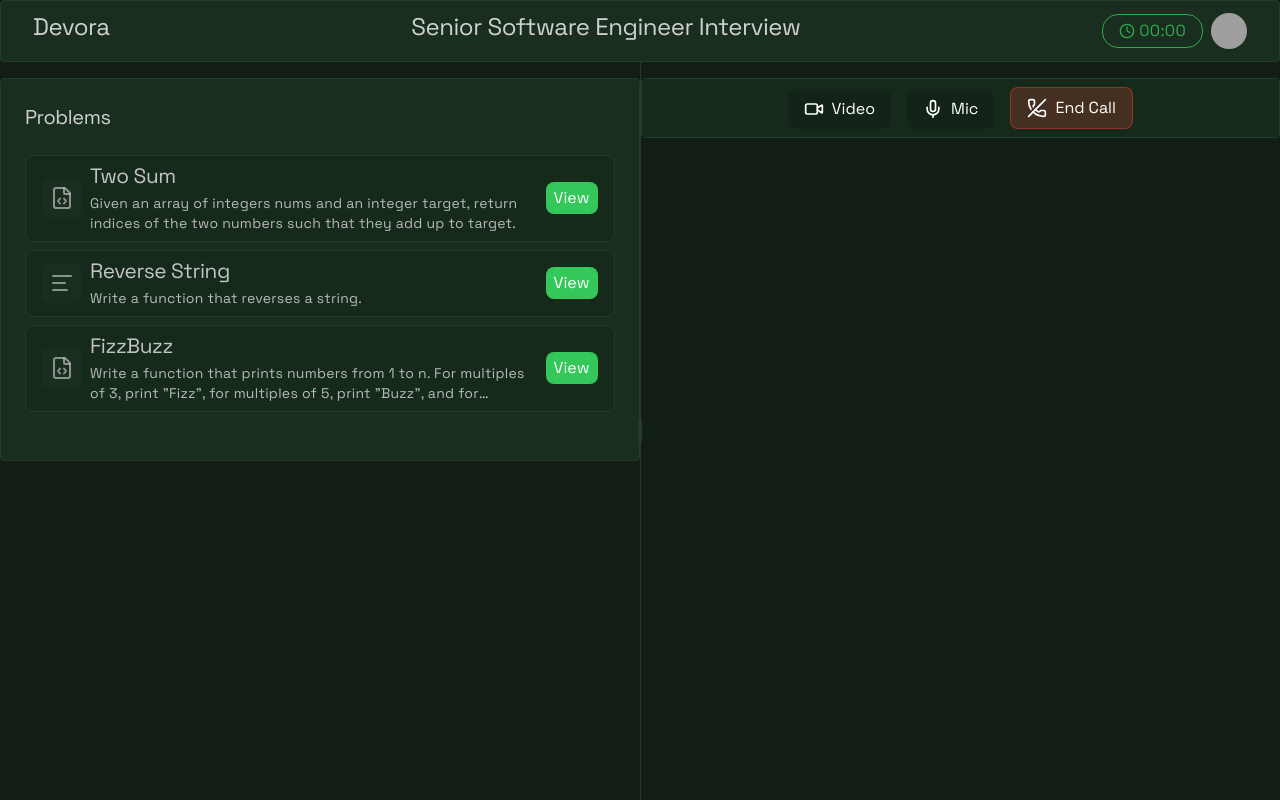
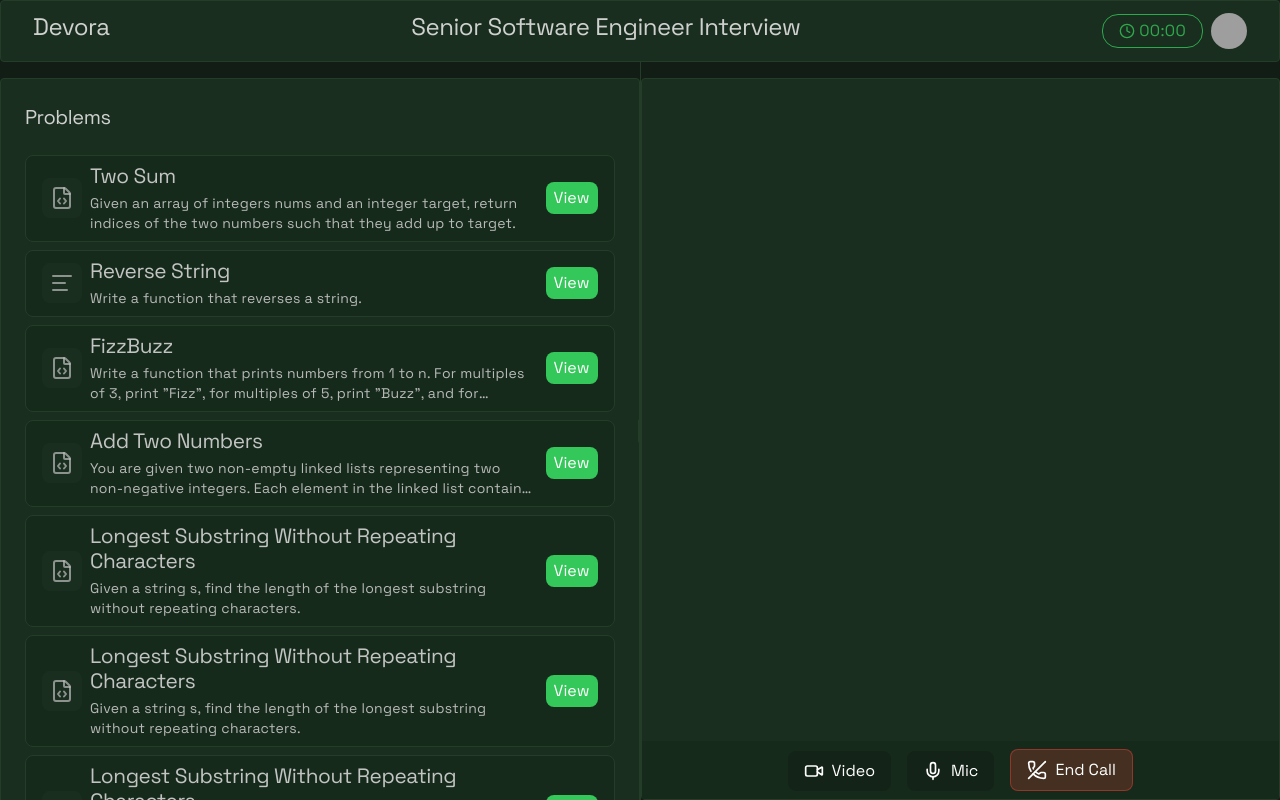
Before and after one commit to AtwolfOG/devora, a Next.js app in the folder frontend/: page /room/1 in a window 1280 px wide. Built offline with nearby package versions, Linux system fonts and the light colour scheme; grey boxes are pictures that could not be loaded.

Commit message:
added desktopUi to the interview page

```diff
--- a/frontend/app/room/[id]/page.tsx
+++ b/frontend/app/room/[id]/page.tsx
@@ -1,6 +1,7 @@
 "use client"
 
 import { ResizableHandle, ResizablePanel, ResizablePanelGroup } from "@/components/ui/resizable";
+import { cn } from "@/lib/utils";
 import { useCheckWindowDimension } from "@/lib/windowDimesion";
 import { Editor } from "@monaco-editor/react"
 import { ArrowLeft, Check, Clock, FileCode, Mic, PhoneOff, Play, TextIcon, Trash2, Video } from "lucide-react"
@@ -49,7 +50,40 @@ const testData: Problem[] = [
         type: "code",
         boilerplateCode: "",
         language: "python"
-    }
+    },
+    {
+        id: "4",
+        title: "Add Two Numbers",
+        description: "You are given two non-empty linked lists representing two non-negative integers. Each element in the linked list contains a single digit. The digits are stored in reverse order, and each of their nodes contains a single digit. Add the two numbers and return the sum as a linked list.\n\n You may assume the two numbers do not contain any leading zero, except the number 0 itself.",
+        type: "code",
+        boilerplateCode: "",
+        language: "python"
+    },
+    {
+        id: "5",
+        title: "Longest Substring Without Repeating Characters",
+        description: "Given a string s, find the length of the longest substring without repeating characters.",
+        type: "code",
+        boilerplateCode: "",
+        language: "python"
+    },
+    {
+        id: "6",
+        title: "Longest Substring Without Repeating Characters",
+        description: "Given a string s, find the length of the longest substring without repeating characters.",
+        type: "code",
+        boilerplateCode: "",
+        language: "python"
+    },
+    {
+        id: "7",
+        title: "Longest Substring Without Repeating Characters",
+        description: "Given a string s, find the length of the longest substring without repeating characters.",
+        type: "code",
+        boilerplateCode: "",
+        language: "python"
+    },
+
 ]
 export default function RoomPage(){
     const isMobile = useCheckWindowDimension(1024);
@@ -102,11 +136,11 @@ function MobileUI(){
 function DesktopUI(){
     return (
         <ResizablePanelGroup orientation="horizontal">
-            <ResizablePanel defaultSize={50}>
+            <ResizablePanel defaultSize={50} className="flex flex-col!">
                 <ProblemDesktopUI />
             </ResizablePanel>
             <ResizableHandle withHandle />
-            <ResizablePanel defaultSize={50}>
+            <ResizablePanel defaultSize={50} className="flex flex-col!">
                 <CallUI />
             </ResizablePanel>
         </ResizablePanelGroup>
@@ -227,7 +261,7 @@ function SolvingUI({problem, setIsSolving}: {problem:Problem, setIsSolving?: (is
             {
                 problem.type === "code" ?
                 <div className="flex-1">
-                    <h4 className="mx-6 mb-3">{problem.title}</h4>
+                    <h5 className={cn("mb-2", setIsSolving ? "mx-6" : "mx-2")}>{problem.title}</h5>
                     <ResizablePanelGroup orientation="vertical" className="h-full w-full!">
                         <ResizablePanel defaultSize={50} minSize={30}>
                             <Editor language={problem.language} className="" theme="vs-dark" defaultValue={problem?.boilerplateCode}/>
--- a/frontend/next.config.ts
+++ b/frontend/next.config.ts
@@ -2,7 +2,12 @@ import type { NextConfig } from "next";
 
 const nextConfig: NextConfig = {
   images: {
-    domains: ["images.unsplash.com"],
+    remotePatterns: [
+      {
+        protocol: "https",
+        hostname: "images.unsplash.com",
+      },
+    ],
   },
 };
 
```
Lines whose indentation alone changed are shown as unchanged.
